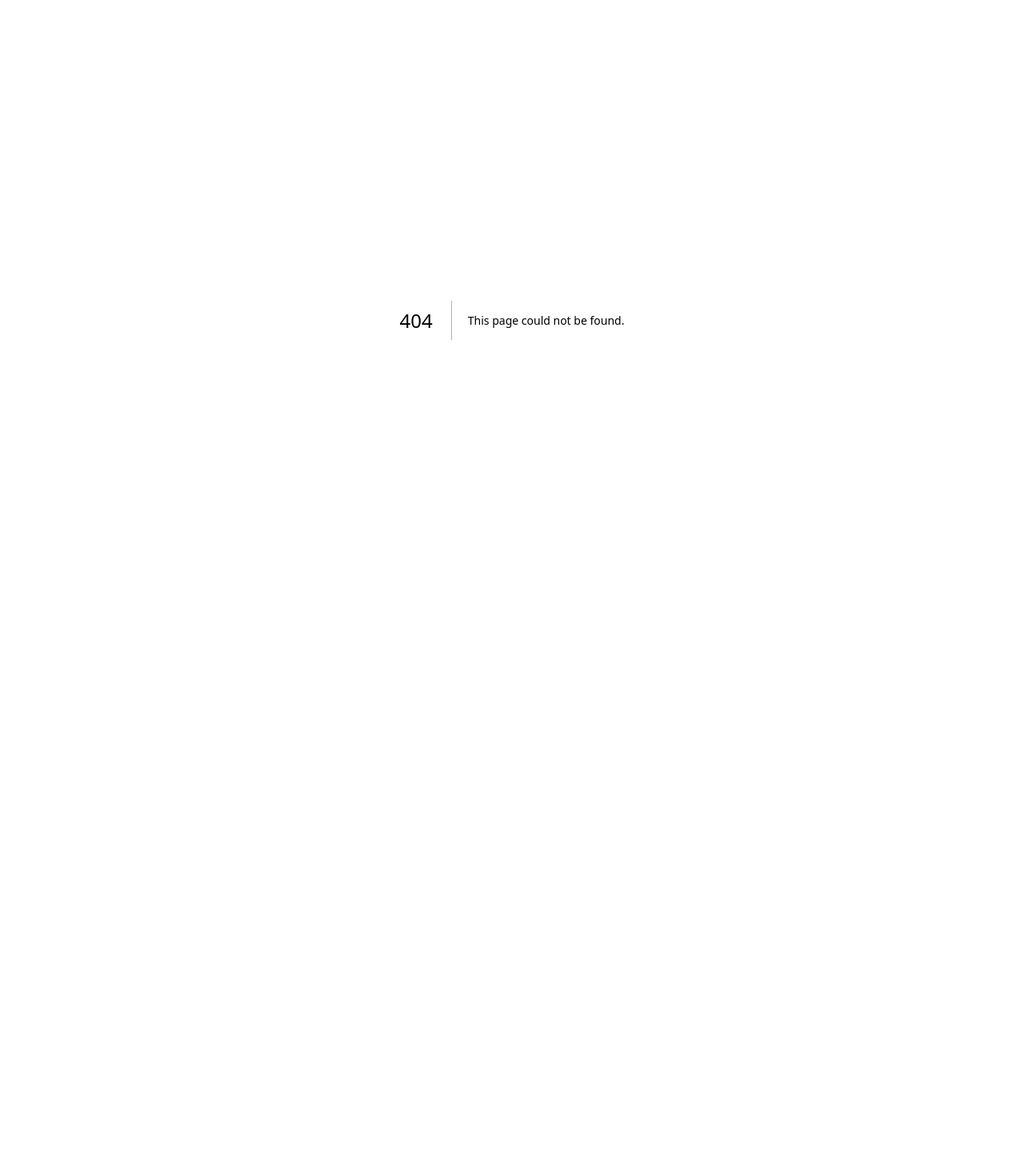
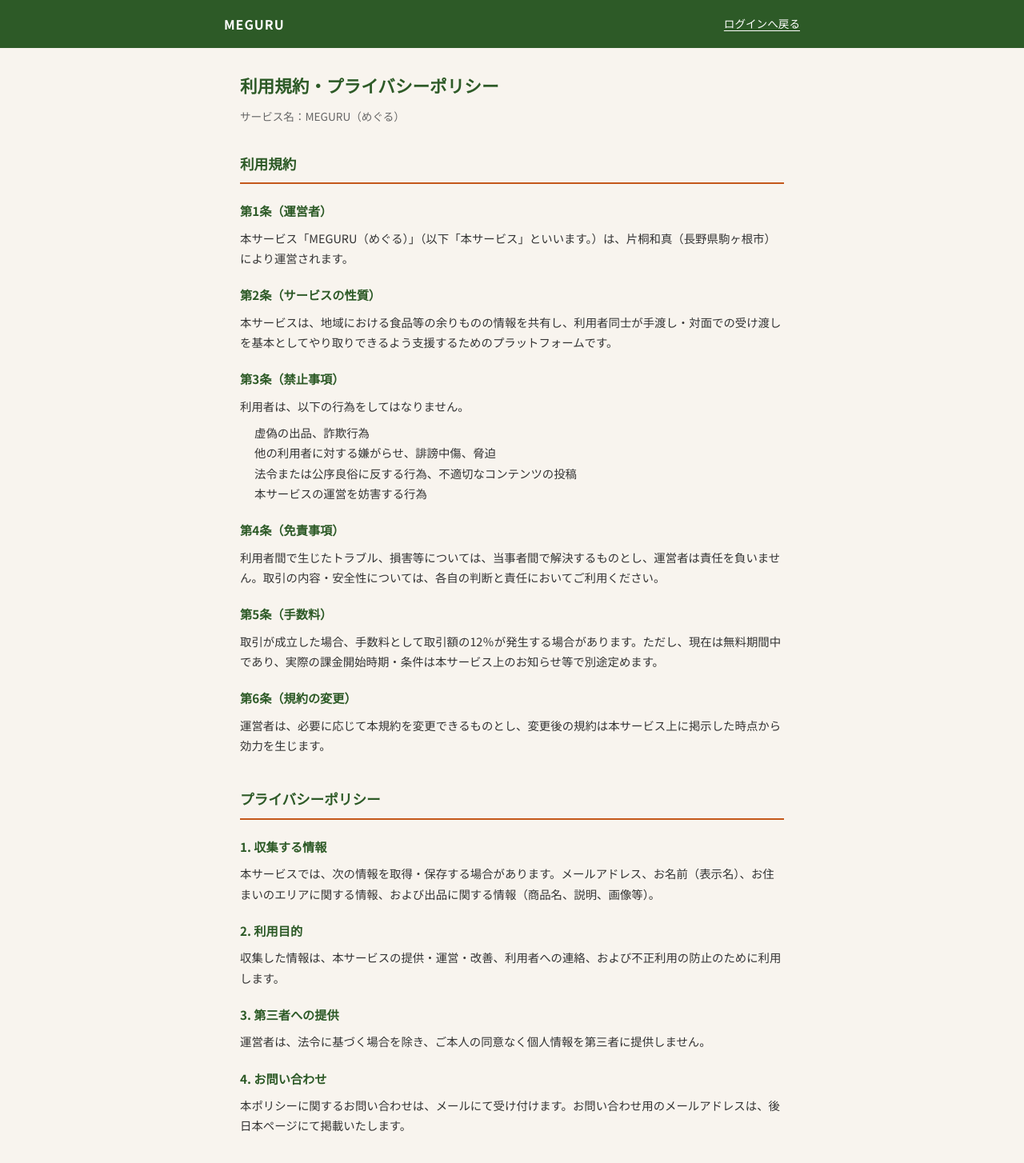
Before and after one commit to kazuma-sakkadaisuki/me-guru, a Next.js app: page /terms in a window 1280 px wide. Before the commit this address had no page. Shown: the top 1454 px of the page at 80% size. Before the commit the page ends 800 px from the top, so only its background shows below. Built offline with nearby package versions, Linux system fonts and the light colour scheme.

Commit message:
feat: add terms page and agreement checkbox

```diff
--- a/src/app/login/page.tsx
+++ b/src/app/login/page.tsx
@@ -1,6 +1,7 @@
 'use client'
 
 import { useState } from 'react'
+import Link from 'next/link'
 import { createClient } from '@/lib/supabase'
 
 function toJaMessage(message: string, isLogin: boolean): string {
@@ -44,6 +45,7 @@
   const [password, setPassword] = useState('')
   const [error, setError] = useState('')
   const [postSignupEmailSent, setPostSignupEmailSent] = useState(false)
+  const [agreeTerms, setAgreeTerms] = useState(false)
 
   async function handleAuthAction() {
     setError('')
@@ -53,6 +55,10 @@
     }
     if (!isLogin && password.length < 8) {
       setError('パスワードは8文字以上で設定してください。')
+      return
+    }
+    if (!isLogin && !agreeTerms) {
+      setError('利用規約・プライバシーポリシーへの同意が必要です。')
       return
     }
 
@@ -190,6 +196,7 @@
                   setIsLogin(true)
                   setError('')
                   setPostSignupEmailSent(false)
+                  setAgreeTerms(false)
                 }}
                 style={{
                   flex: 1,
@@ -211,6 +218,7 @@
                   setIsLogin(false)
                   setError('')
                   setPostSignupEmailSent(false)
+                  setAgreeTerms(false)
                 }}
                 style={{
                   flex: 1,
@@ -297,6 +305,43 @@
                 />
               </div>
 
+              {!isLogin && (
+                <label
+                  htmlFor="agree-terms"
+                  style={{
+                    display: 'flex',
+                    alignItems: 'flex-start',
+                    gap: 10,
+                    cursor: 'pointer',
+                    fontSize: '.82rem',
+                    color: '#444',
+                    lineHeight: 1.5,
+                    fontFamily: FF,
+                  }}
+                >
+                  <input
+                    id="agree-terms"
+                    type="checkbox"
+                    checked={agreeTerms}
+                    onChange={(e) => {
+                      setAgreeTerms(e.target.checked)
+                      setError('')
+                    }}
+                    style={{ marginTop: 3, width: 16, height: 16, flexShrink: 0, accentColor: GREEN }}
+                  />
+                  <span>
+                    <Link
+                      href="/terms"
+                      onClick={(e) => e.stopPropagation()}
+                      style={{ color: KAKI, textDecoration: 'underline', fontWeight: 600 }}
+                    >
+                      利用規約・プライバシーポリシー
+                    </Link>
+                    に同意する
+                  </span>
+                </label>
+              )}
+
               {error && (
                 <div
                   role="alert"
--- /dev/null
+++ b/src/app/terms/page.tsx
@@ -0,0 +1,194 @@
+import type { Metadata } from 'next'
+import Link from 'next/link'
+
+export const metadata: Metadata = {
+  title: '利用規約・プライバシーポリシー | MEGURU',
+  description: 'MEGURU（めぐる）の利用規約およびプライバシーポリシー',
+}
+
+const FF = "'Noto Sans JP', sans-serif"
+const GREEN = '#2D5A27'
+const KAKI = '#C4581A'
+const CREAM = '#F8F4EE'
+
+export default function TermsPage() {
+  return (
+    <div
+      style={{
+        minHeight: '100dvh',
+        background: CREAM,
+        fontFamily: FF,
+        color: '#333',
+        lineHeight: 1.75,
+      }}
+    >
+      <header
+        style={{
+          background: GREEN,
+          color: '#fff',
+          padding: '16px 20px',
+          fontFamily: FF,
+        }}
+      >
+        <div
+          style={{
+            maxWidth: 720,
+            margin: '0 auto',
+            display: 'flex',
+            alignItems: 'center',
+            justifyContent: 'space-between',
+            flexWrap: 'wrap',
+            gap: 12,
+          }}
+        >
+          <span style={{ fontWeight: 700, fontSize: '1rem', letterSpacing: '0.06em' }}>MEGURU</span>
+          <Link
+            href="/login"
+            style={{
+              color: '#fff',
+              fontSize: '.85rem',
+              textDecoration: 'underline',
+              textUnderlineOffset: 3,
+              fontFamily: FF,
+            }}
+          >
+            ログインへ戻る
+          </Link>
+        </div>
+      </header>
+
+      <main
+        style={{
+          maxWidth: 720,
+          margin: '0 auto',
+          padding: '28px 20px 48px',
+          fontFamily: FF,
+        }}
+      >
+        <h1
+          style={{
+            fontSize: '1.35rem',
+            fontWeight: 700,
+            color: GREEN,
+            margin: '0 0 8px',
+            fontFamily: FF,
+          }}
+        >
+          利用規約・プライバシーポリシー
+        </h1>
+        <p style={{ fontSize: '.85rem', color: '#666', margin: '0 0 32px', fontFamily: FF }}>
+          サービス名：MEGURU（めぐる）
+        </p>
+
+        <section style={{ marginBottom: 40 }}>
+          <h2
+            style={{
+              fontSize: '1.1rem',
+              fontWeight: 700,
+              color: GREEN,
+              margin: '0 0 16px',
+              paddingBottom: 8,
+              borderBottom: `2px solid ${KAKI}`,
+              fontFamily: FF,
+            }}
+          >
+            利用規約
+          </h2>
+
+          <h3 style={{ fontSize: '.95rem', fontWeight: 700, color: GREEN, margin: '20px 0 8px', fontFamily: FF }}>
+            第1条（運営者）
+          </h3>
+          <p style={{ margin: '0 0 12px', fontSize: '.9rem', fontFamily: FF }}>
+            本サービス「MEGURU（めぐる）」（以下「本サービス」といいます。）は、片桐和真（長野県駒ヶ根市）により運営されます。
+          </p>
+
+          <h3 style={{ fontSize: '.95rem', fontWeight: 700, color: GREEN, margin: '20px 0 8px', fontFamily: FF }}>
+            第2条（サービスの性質）
+          </h3>
+          <p style={{ margin: '0 0 12px', fontSize: '.9rem', fontFamily: FF }}>
+            本サービスは、地域における食品等の余りものの情報を共有し、利用者同士が手渡し・対面での受け渡しを基本としてやり取りできるよう支援するためのプラットフォームです。
+          </p>
+
+          <h3 style={{ fontSize: '.95rem', fontWeight: 700, color: GREEN, margin: '20px 0 8px', fontFamily: FF }}>
+            第3条（禁止事項）
+          </h3>
+          <p style={{ margin: '0 0 8px', fontSize: '.9rem', fontFamily: FF }}>
+            利用者は、以下の行為をしてはなりません。
+          </p>
+          <ul style={{ margin: '0 0 12px', paddingLeft: '1.25em', fontSize: '.9rem', fontFamily: FF }}>
+            <li>虚偽の出品、詐欺行為</li>
+            <li>他の利用者に対する嫌がらせ、誹謗中傷、脅迫</li>
+            <li>法令または公序良俗に反する行為、不適切なコンテンツの投稿</li>
+            <li>本サービスの運営を妨害する行為</li>
+          </ul>
+
+          <h3 style={{ fontSize: '.95rem', fontWeight: 700, color: GREEN, margin: '20px 0 8px', fontFamily: FF }}>
+            第4条（免責事項）
+          </h3>
+          <p style={{ margin: '0 0 12px', fontSize: '.9rem', fontFamily: FF }}>
+            利用者間で生じたトラブル、損害等については、当事者間で解決するものとし、運営者は責任を負いません。取引の内容・安全性については、各自の判断と責任においてご利用ください。
+          </p>
+
+          <h3 style={{ fontSize: '.95rem', fontWeight: 700, color: GREEN, margin: '20px 0 8px', fontFamily: FF }}>
+            第5条（手数料）
+          </h3>
+          <p style={{ margin: '0 0 12px', fontSize: '.9rem', fontFamily: FF }}>
+            取引が成立した場合、手数料として取引額の12％が発生する場合があります。ただし、現在は無料期間中であり、実際の課金開始時期・条件は本サービス上のお知らせ等で別途定めます。
+          </p>
+
+          <h3 style={{ fontSize: '.95rem', fontWeight: 700, color: GREEN, margin: '20px 0 8px', fontFamily: FF }}>
+            第6条（規約の変更）
+          </h3>
+          <p style={{ margin: 0, fontSize: '.9rem', fontFamily: FF }}>
+            運営者は、必要に応じて本規約を変更できるものとし、変更後の規約は本サービス上に掲示した時点から効力を生じます。
+          </p>
+        </section>
+
+        <section>
+          <h2
+            style={{
+              fontSize: '1.1rem',
+              fontWeight: 700,
+              color: GREEN,
+              margin: '0 0 16px',
+              paddingBottom: 8,
+              borderBottom: `2px solid ${KAKI}`,
+              fontFamily: FF,
+            }}
+          >
+            プライバシーポリシー
+          </h2>
+
+          <h3 style={{ fontSize: '.95rem', fontWeight: 700, color: GREEN, margin: '20px 0 8px', fontFamily: FF }}>
+            1. 収集する情報
+          </h3>
+          <p style={{ margin: '0 0 12px', fontSize: '.9rem', fontFamily: FF }}>
+            本サービスでは、次の情報を取得・保存する場合があります。メールアドレス、お名前（表示名）、お住まいのエリアに関する情報、および出品に関する情報（商品名、説明、画像等）。
+          </p>
+
+          <h3 style={{ fontSize: '.95rem', fontWeight: 700, color: GREEN, margin: '20px 0 8px', fontFamily: FF }}>
+            2. 利用目的
+          </h3>
+          <p style={{ margin: '0 0 12px', fontSize: '.9rem', fontFamily: FF }}>
+            収集した情報は、本サービスの提供・運営・改善、利用者への連絡、および不正利用の防止のために利用します。
+          </p>
+
+          <h3 style={{ fontSize: '.95rem', fontWeight: 700, color: GREEN, margin: '20px 0 8px', fontFamily: FF }}>
+            3. 第三者への提供
+          </h3>
+          <p style={{ margin: '0 0 12px', fontSize: '.9rem', fontFamily: FF }}>
+            運営者は、法令に基づく場合を除き、ご本人の同意なく個人情報を第三者に提供しません。
+          </p>
+
+          <h3 style={{ fontSize: '.95rem', fontWeight: 700, color: GREEN, margin: '20px 0 8px', fontFamily: FF }}>
+            4. お問い合わせ
+          </h3>
+          <p style={{ margin: 0, fontSize: '.9rem', fontFamily: FF }}>
+            本ポリシーに関するお問い合わせは、メールにて受け付けます。お問い合わせ用のメールアドレスは、後日本ページにて掲載いたします。
+          </p>
+        </section>
+
+      </main>
+    </div>
+  )
+}
```
